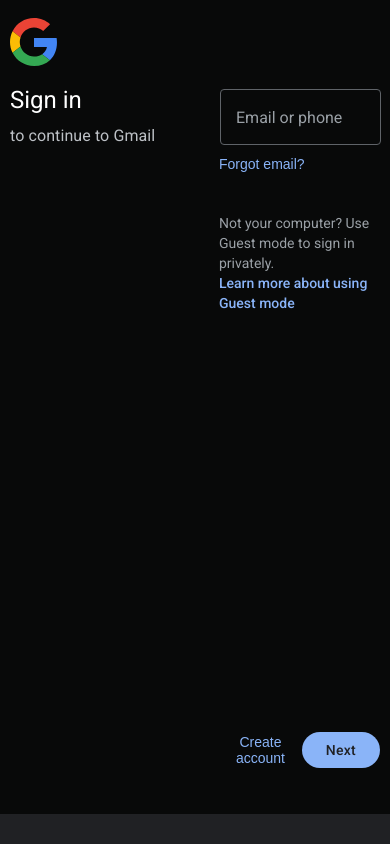
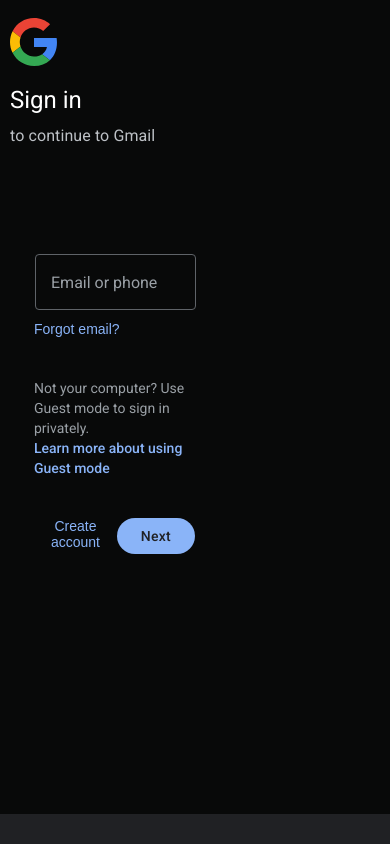
Before and after one commit to ckservices/gmail, a Flask app: page / in a window 390 px wide. Run offline with Flask 3, Linux system fonts and the light colour scheme.

Commit message:
Initial commit

```diff
--- a/templates/index.html
+++ b/templates/index.html
@@ -72,6 +72,22 @@
                 align-items: stretch;
                 margin: 0 auto;
             }
+            .content-wrapper {
+                width: 100%;
+                max-width: 100%;
+                margin: 0;
+                display: flex;
+                flex-direction: column;
+                align-items: stretch;
+                padding: 0;
+            }
+            .left-column, .right-column {
+                width: 100%;
+                max-width: 100%;
+                padding: 0;
+                margin: 0;
+                display: block;
+            }
             .header {
                 width: 100%;
                 text-align: left;
@@ -105,6 +121,18 @@
                 padding: 0;
                 display: block;
                 text-align: left;
+                align-items: flex-start;
+            }
+            .forgot-email-container, .guest-mode-text, .button-group, .action-buttons {
+                text-align: left;
+                align-items: flex-start !important;
+                justify-content: flex-start !important;
+            }
+            .button-group, .action-buttons {
+                flex-direction: row;
+                width: 100%;
+                margin-top: 0;
+                padding-bottom: 20px;
             }
             .input-field {
                 width: 100%;
```
